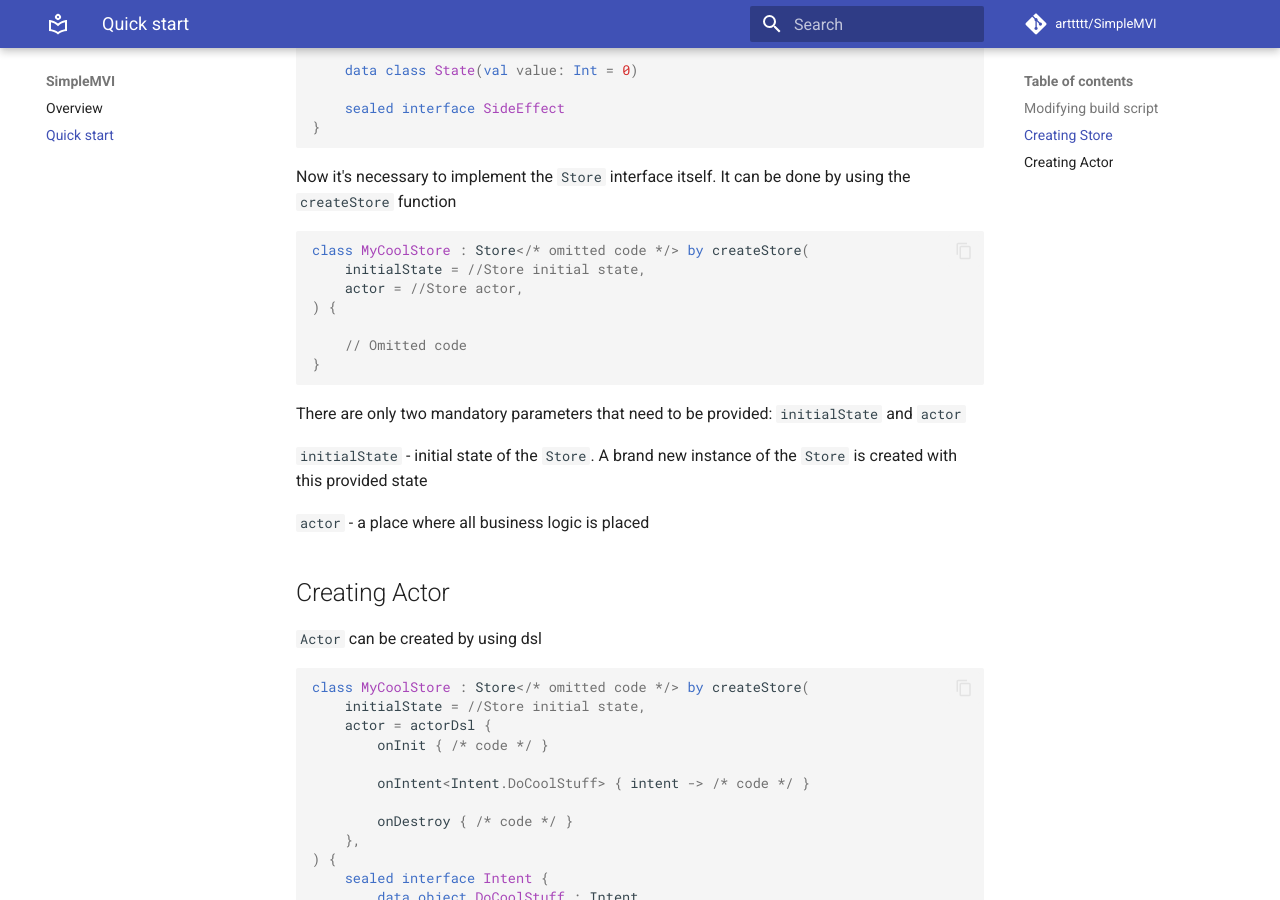
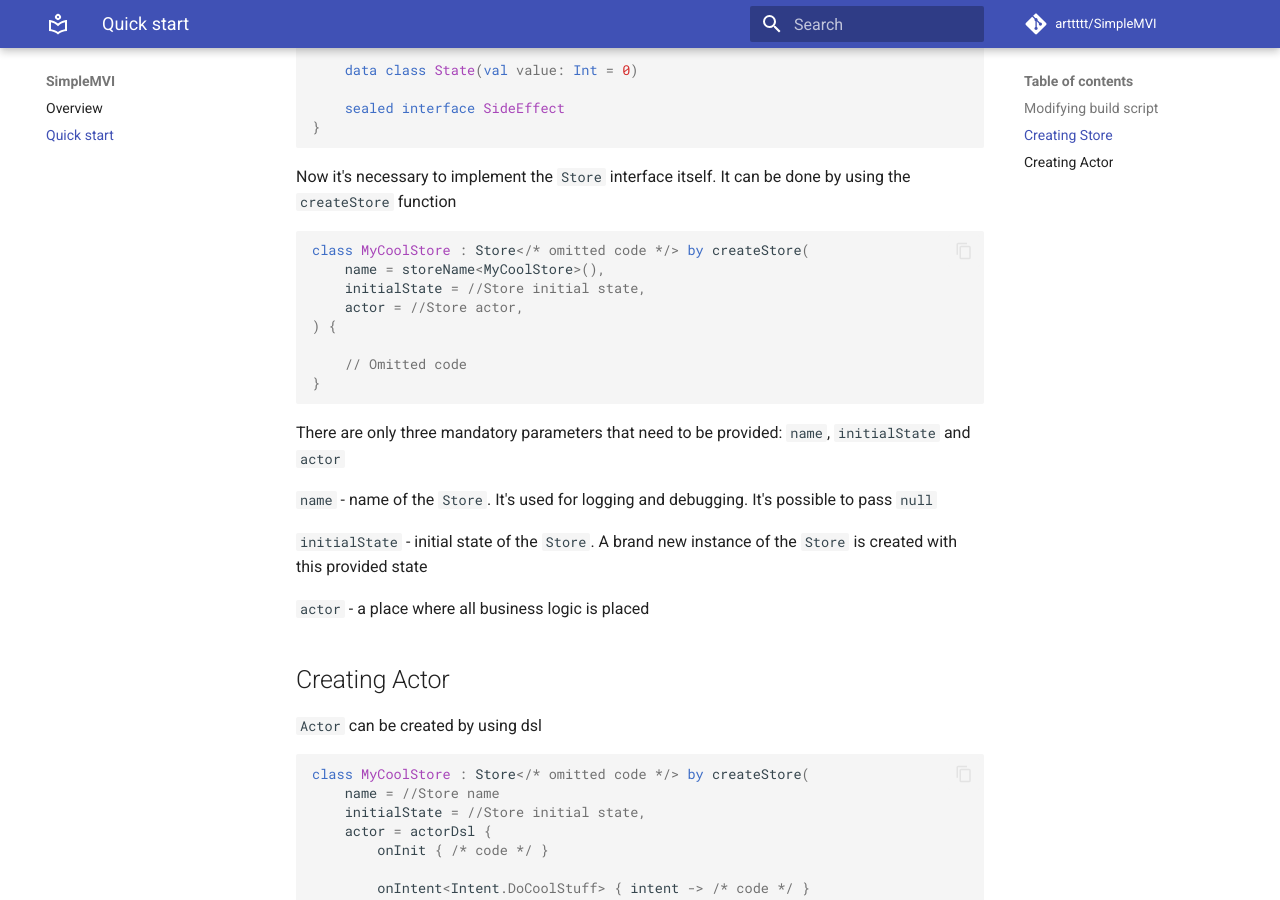
Before and after one commit to arttttt/SimpleMVI, an MkDocs documentation site: the page built from docs/overview/quickstart.md, in a window 1280 px wide and 900 px high, scrolled down 559 px. Built offline with MkDocs 1.6.1 and Material for MkDocs 9.7.7, drawn with Linux system fonts in a browser that asks for light colours; comment, search, counter and statistics services are not loaded.

Commit message:
update documentation

````diff
--- a/docs/overview/quickstart.md
+++ b/docs/overview/quickstart.md
@@ -32,6 +32,7 @@ Now it's necessary to implement the `Store` interface itself. It can be done by
 
 ```kotlin
 class MyCoolStore : Store</* omitted code */> by createStore(
+    name = storeName<MyCoolStore>(),
     initialState = //Store initial state,
     actor = //Store actor,
 ) {
@@ -40,7 +41,9 @@ class MyCoolStore : Store</* omitted code */> by createStore(
 }
 ```
 
-There are only two mandatory parameters that need to be provided: `initialState` and `actor`
+There are only three mandatory parameters that need to be provided: `name`, `initialState` and `actor`
+
+`name` - name of the `Store`. It's used for logging and debugging. It's possible to pass `null`
 
 `initialState` - initial state of the `Store`. A brand new instance of the `Store` is created with this provided state
 
@@ -52,6 +55,7 @@ There are only two mandatory parameters that need to be provided: `initialState`
 
 ```kotlin
 class MyCoolStore : Store</* omitted code */> by createStore(
+    name = //Store name
     initialState = //Store initial state,
     actor = actorDsl {
         onInit { /* code */ }
````
